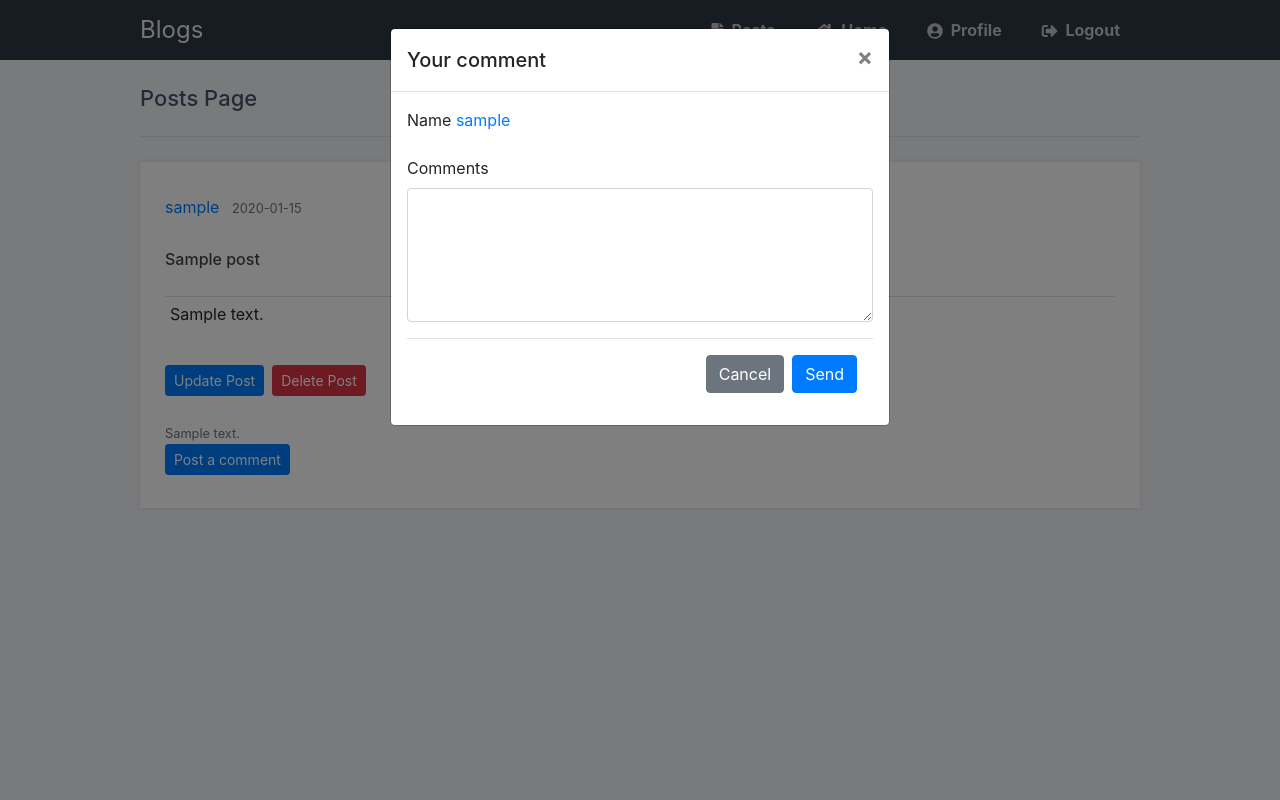
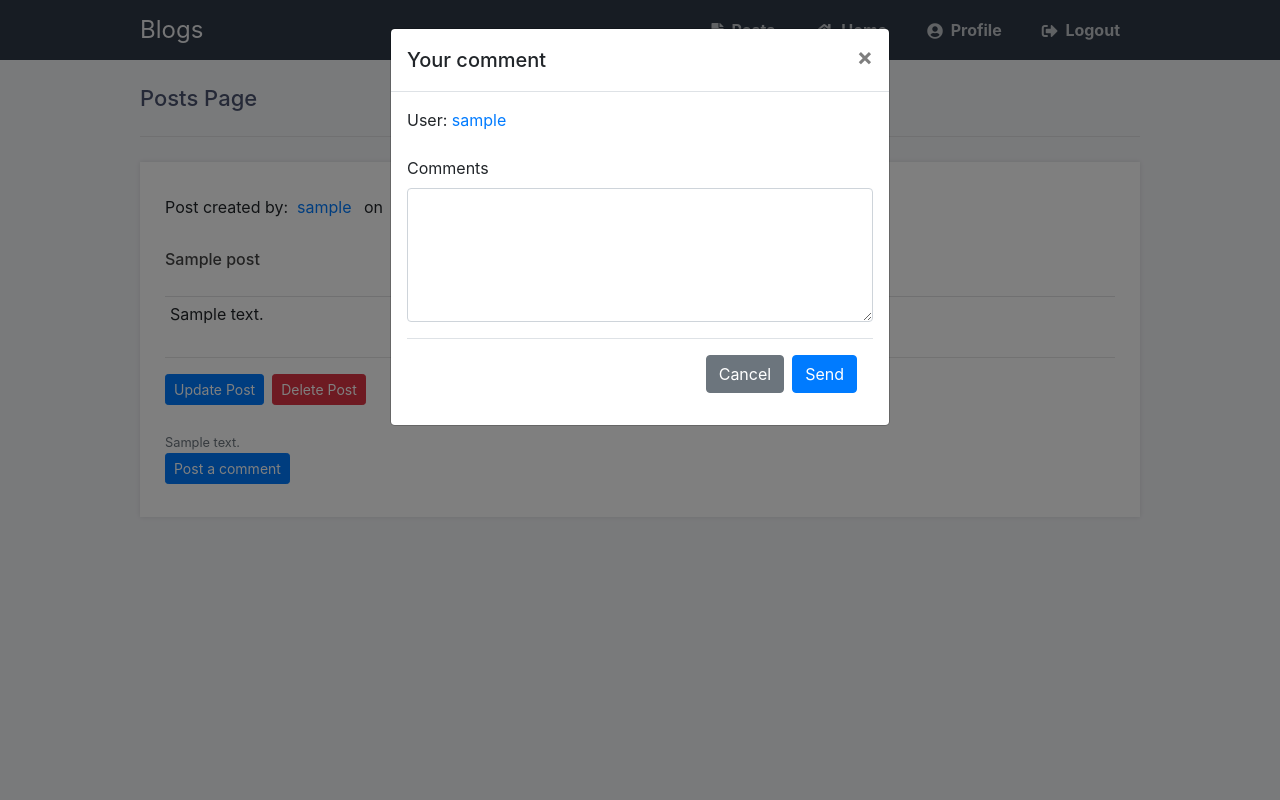
Before and after one commit to Andrei0991/myblogapp, a Flask app: template flaskblog/templates/posts.html in a window 1280 px wide, after a click on "Post a comment". Run offline with Flask 2, Linux system fonts and the light colour scheme; the template is opened without the code that fills it: most values are stand-ins (such as "Sample title", 1, 10 or a date in 2020); some libraries are stand-ins or nearby versions.

Commit message:
showing comments

```diff
--- a/flaskblog/templates/home.html
+++ b/flaskblog/templates/home.html
@@ -14,7 +14,7 @@
         <p><input class="form-control" type="text" name="title"></p><br>
         <label for="content">Content</label>
         <textarea class="form-control" aria-label="With textarea" name ="content"></textarea><br>
-        <input type="submit" class="btn btn-primary btn-sm" value="Make a new post">
+        <input type="submit" class="btn btn-primary btn-sm" value="Submit the post">
     </form>
 </div>
 {% endblock %}
--- a/flaskblog/templates/posts.html
+++ b/flaskblog/templates/posts.html
@@ -9,15 +9,15 @@
 				<article class="media content-section">
 					<div class="media-body">
 						<div class="article-metadata">
-						<a class="mr-2" href="#">{{ post['username'] }}</a>
-						<small class="text-muted">{{ post['datePosted'].strftime('%Y-%m-%d') }}</small>
+							Post created by:&nbsp;&nbsp;<a class="mr-2" href="#">{{ post['username'] }}</a>
+							on &nbsp;<small class="text-muted"> {{ post['datePosted'].strftime('%Y-%m-%d') }}</small>
 						</div>
 						<h2><a class="article-title" href="#">{{ post['title'] }}</a></h2>
 						<p class="article-content">{{ post['content'] }}</p>
 					</div>
 				</article>
 			</form>
-		<br>
+			<hr>
 			<div class="btn-toolbar">
 				<a href="/update/{{ post['idPost'] }}"><button type="button" class="btn btn-primary btn-sm mr-2">Update Post</button></a>
 				<!-- <a href="/delete/{{ post['id'] }}"><button onclick="return confirm('Are you sure you want to delete this post?');" type="button" class="btn btn-danger btn-sm">Delete Post</button></a> -->
@@ -27,9 +27,7 @@
 			<article class="media content-section">
 				<div class="media-body">
 					<div class="article-metadata">
-						{% if comment %}
-						<small class="text-muted">{{ comment['context'] }}</small>
-						{% endif %}
+						<small class="text-muted">{{ post['context'] or "" }}</small>
 					</div>
 				</div>
 			</article>
@@ -45,12 +43,12 @@
 							<form method="POST" action="{{url_for('postings.comments', id_post = post['idPost'])}}">
 								<input type="hidden" name="idPost" value="{{ post.idPost }}">
 								<div class="form-group">
-								<label for="inputName">Name</label>
+									<label for="inputName">User: </label>
 									<a class="mr-2" href="#">{{ username }}</a>
 								</div>
 								<div class="form-group">
 									<label for="inputComment">Comments</label>
-								<textarea class="form-control" id="inputComment" name="comments" rows="5"></textarea>
+									<textarea class="form-control" id="inputComment" name="context" rows="5"></textarea>
 								</div>
 								<div class="modal-footer">
 									<button type="button" class="btn btn-secondary" data-dismiss="modal">Cancel</button>
```
Also changed, not shown: flaskblog/posts/routes.py (+9 -9 lines). Lines whose indentation alone changed are shown as unchanged.
